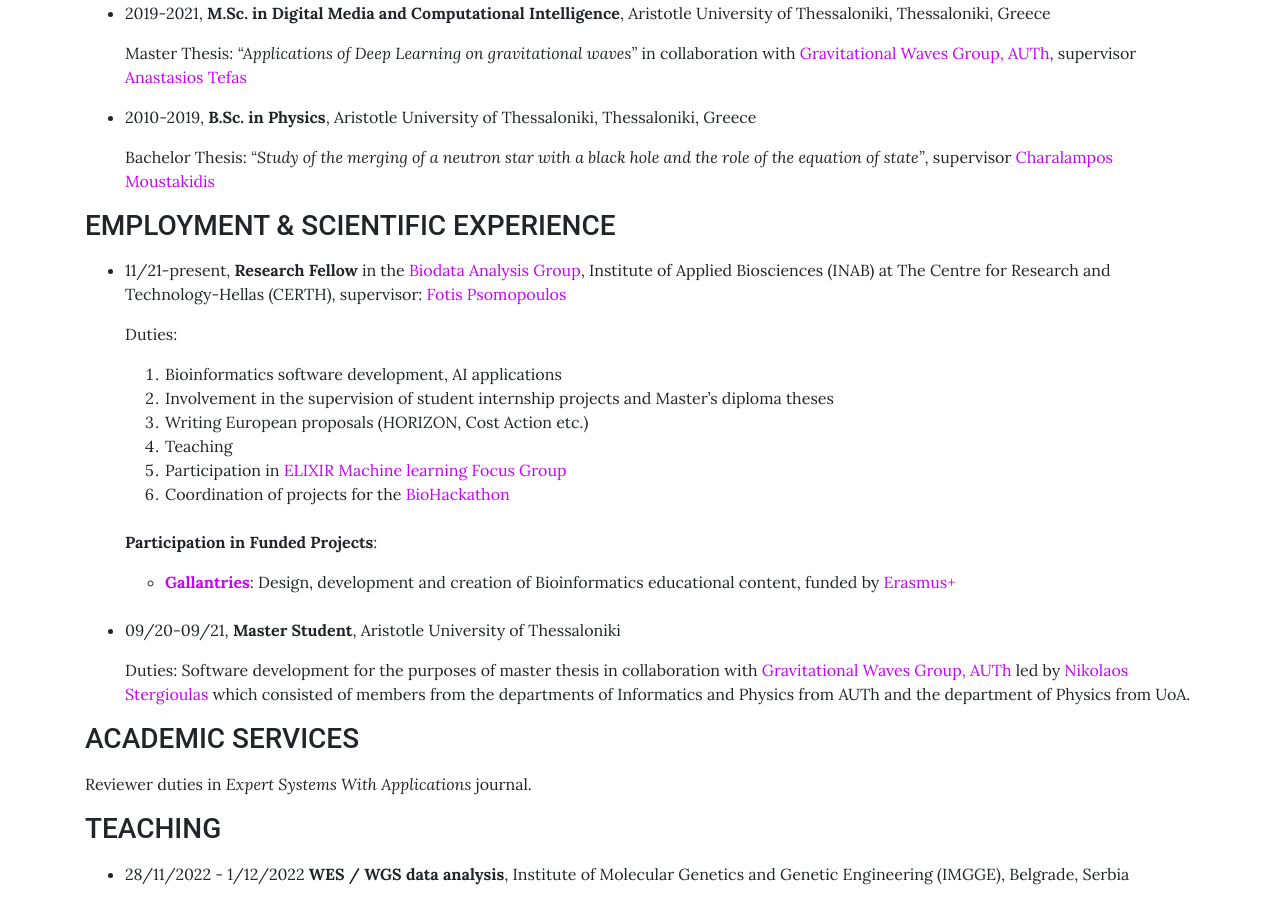
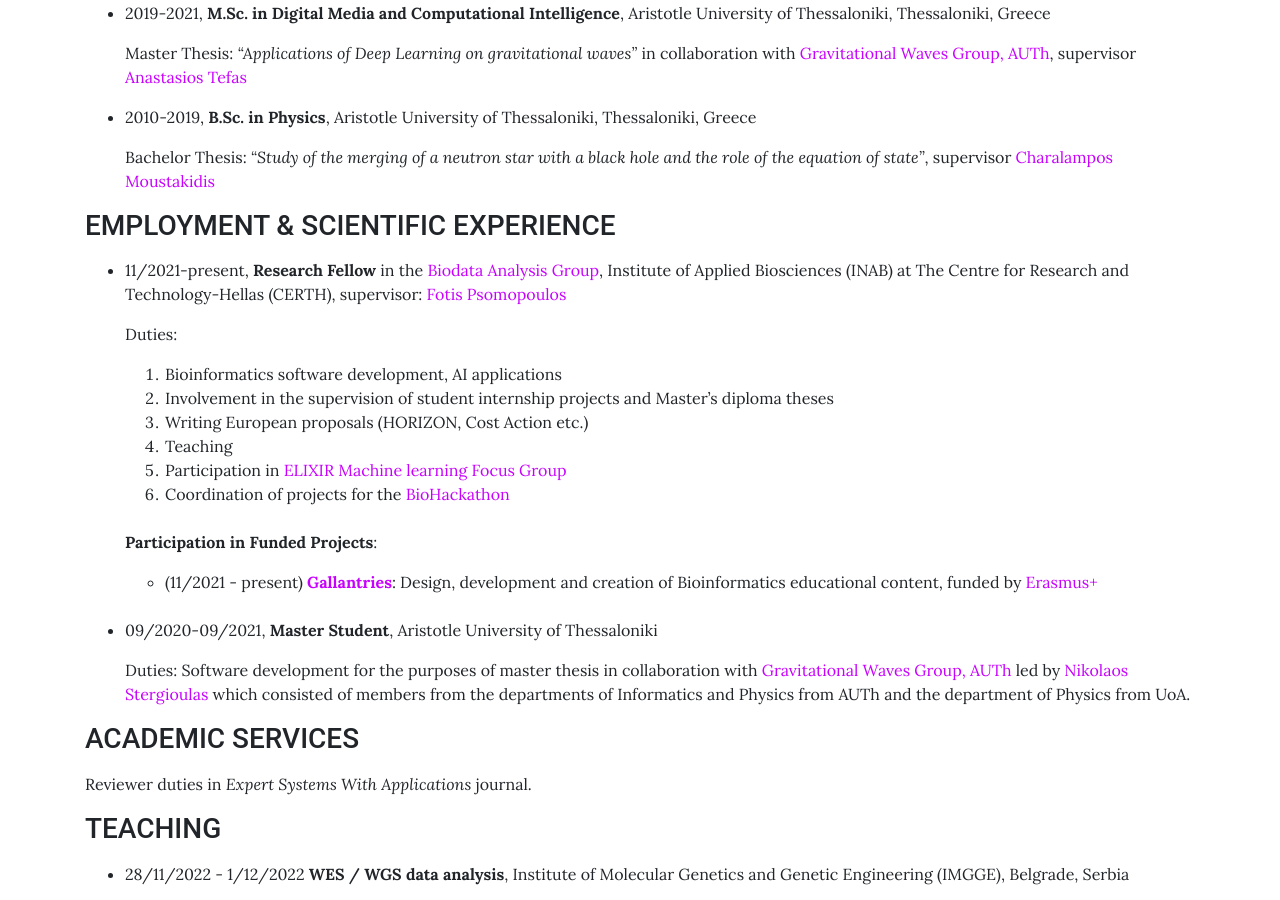
Before and after one commit to sfragkoul/sfragkoul.github.io, a Jekyll site: the page built from pages/CV.md, in a window 1280 px wide and 900 px high, scrolled down 453 px. Built offline with Jekyll 4.4.1, drawn with Linux system fonts in a browser that asks for light colours.

Commit message:
Update CV.md

```diff
--- a/pages/CV.md
+++ b/pages/CV.md
@@ -26,7 +26,7 @@
 ### EMPLOYMENT & SCIENTIFIC EXPERIENCE
 <p style="margin-bottom:15px"></p>
 
-- 11/21-present,  **Research Fellow** in the [Biodata Analysis Group](https://biodataanalysisgroup.github.io/), Institute of Applied Biosciences (INAB) at The Centre for Research and Technology-Hellas (CERTH), supervisor: [Fotis Psomopoulos](https://scholar.google.gr/citations?user=Fp0LAqsAAAAJ&hl=en)
+- 11/2021-present,  **Research Fellow** in the [Biodata Analysis Group](https://biodataanalysisgroup.github.io/), Institute of Applied Biosciences (INAB) at The Centre for Research and Technology-Hellas (CERTH), supervisor: [Fotis Psomopoulos](https://scholar.google.gr/citations?user=Fp0LAqsAAAAJ&hl=en)
 
    Duties:
 
@@ -40,11 +40,11 @@
 
    **Participation in Funded Projects**:
 
-    - [**Gallantries**](https://gallantries.github.io/): Design, development and creation of Bioinformatics educational content, funded by [Erasmus+](https://ec.europa.eu/programmes/erasmus-plus/node_en)
+    - (11/2021 - present) [**Gallantries**](https://gallantries.github.io/): Design, development and creation of Bioinformatics educational content, funded by [Erasmus+](https://ec.europa.eu/programmes/erasmus-plus/node_en)
 <br/><br/>
 
 
-- 09/20-09/21, 	**Master Student**, Aristotle University of Thessaloniki
+- 09/2020-09/2021, 	**Master Student**, Aristotle University of Thessaloniki
 
    Duties: Software development for the purposes of master thesis in collaboration with [Gravitational Waves Group, AUTh](https://niksterg.github.io/gw-group/) led by [Nikolaos Stergioulas](https://scholar.google.gr/citations?user=AXlRP8EAAAAJ&hl=el) which consisted of members from the departments of Informatics and Physics from AUTh and the department of Physics from UoA.
 
```
